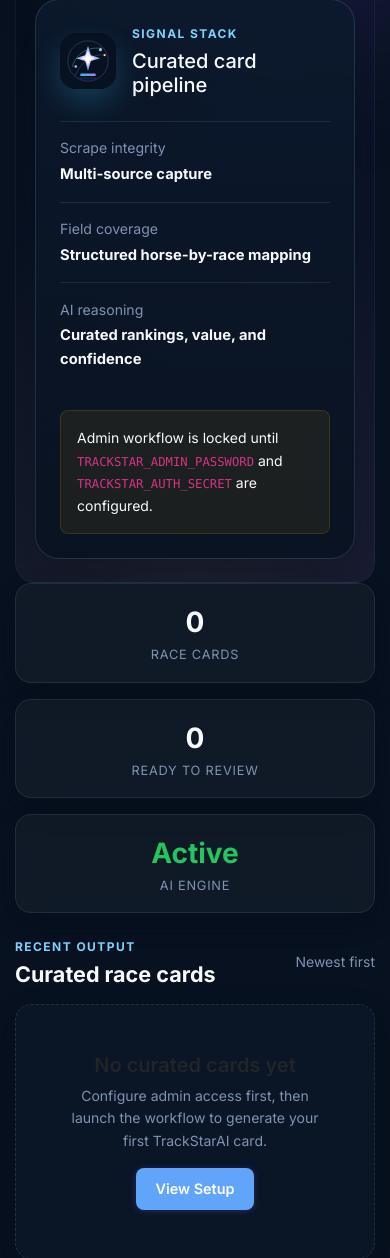
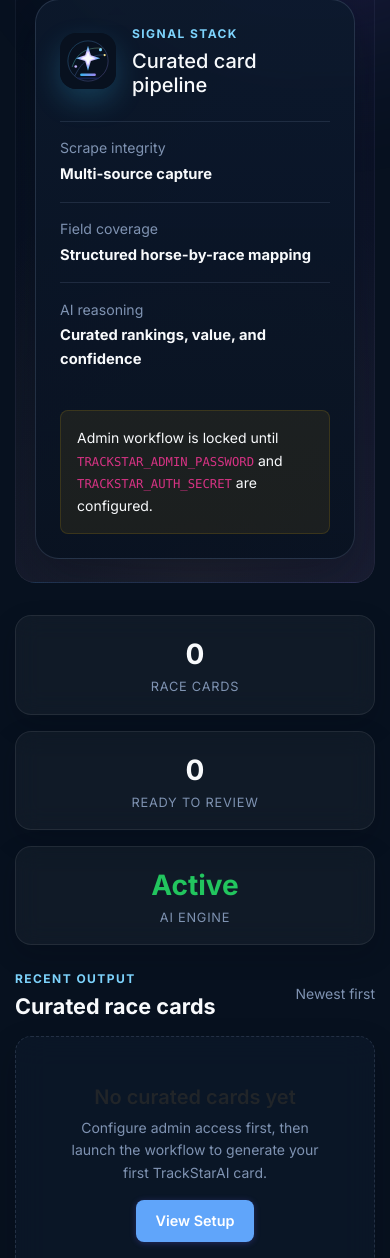
Before and after one commit to SyN415/del-mar-race-analyzer, a FastAPI app: page / in a window 390 px wide. Shown: the part 719-1977 px from the top of the page. Run offline with FastAPI, Linux system fonts and the light colour scheme; some libraries are stand-ins or nearby versions.

Commit message:
Tighten landing hero and stats spacing

```diff
--- a/static/css/style.css
+++ b/static/css/style.css
@@ -85,7 +85,7 @@ main.container {
     position: relative;
     isolation: isolate;
     overflow: hidden;
-    padding: 4.5rem clamp(1rem, 2vw, 1.5rem) 2.75rem;
+    padding: 3.5rem clamp(1rem, 2vw, 1.5rem) 2.25rem;
     border-radius: calc(var(--radius-lg) + 4px);
     background: transparent;
     animation: fadeUp 0.7s ease-out;
@@ -114,7 +114,7 @@ main.container {
 }
 
 .hero-grid {
-    min-height: 28rem;
+    min-height: 24rem;
     margin: 0;
 }
 
@@ -192,10 +192,17 @@ main.container {
 }
 
 /* ── Stat Cards ── */
+.landing-stats-row {
+    margin-top: 1.25rem;
+    --bs-gutter-x: 1.25rem;
+    --bs-gutter-y: 1.25rem;
+}
+
 .stat-card {
     background: var(--glass);
     border: 1px solid var(--glass-border);
     border-radius: var(--radius);
+    height: 100%;
     backdrop-filter: blur(12px);
     box-shadow: 0 10px 26px rgba(5, 10, 20, 0.2);
 }
@@ -415,6 +422,12 @@ main.container {
         padding: 2.5rem 1rem 1.5rem;
         border-radius: 20px;
     }
+    .hero-grid { min-height: auto; }
+    .landing-stats-row {
+        margin-top: 1rem;
+        --bs-gutter-x: 1rem;
+        --bs-gutter-y: 1rem;
+    }
     .display-4 { font-size: 1.75rem; }
     .btn-lg { padding: 0.6rem 1.5rem; font-size: 0.9rem; }
     .hero-section h1 { max-width: none; }
--- a/templates/base.html
+++ b/templates/base.html
@@ -15,7 +15,7 @@
     <!-- Font Awesome -->
     <link href="https://cdnjs.cloudflare.com/ajax/libs/font-awesome/6.4.0/css/all.min.css" rel="stylesheet">
     <!-- Custom CSS -->
-    <link href="/static/css/style.css?v=3.0.1" rel="stylesheet">
+    <link href="/static/css/style.css?v=3.0.2" rel="stylesheet">
 
     {% block extra_head %}{% endblock %}
 </head>
--- a/templates/landing.html
+++ b/templates/landing.html
@@ -62,21 +62,21 @@
     </div>
 </section>
 
-<div class="row g-3 mb-4">
+<div class="row landing-stats-row g-3 mb-4">
     <div class="col-md-4">
-        <div class="stat-card text-center p-3">
+        <div class="stat-card text-center p-3 h-100">
             <div class="stat-value">{{ card_count }}</div>
             <div class="stat-label">Race Cards</div>
         </div>
     </div>
     <div class="col-md-4">
-        <div class="stat-card text-center p-3">
+        <div class="stat-card text-center p-3 h-100">
             <div class="stat-value">{{ completed_count }}</div>
             <div class="stat-label">Ready to Review</div>
         </div>
     </div>
     <div class="col-md-4">
-        <div class="stat-card text-center p-3">
+        <div class="stat-card text-center p-3 h-100">
             <div class="stat-value {% if openrouter_configured %}text-success{% else %}text-warning{% endif %}">
                 {{ 'Active' if openrouter_configured else 'Needs Key' }}
             </div>
```
